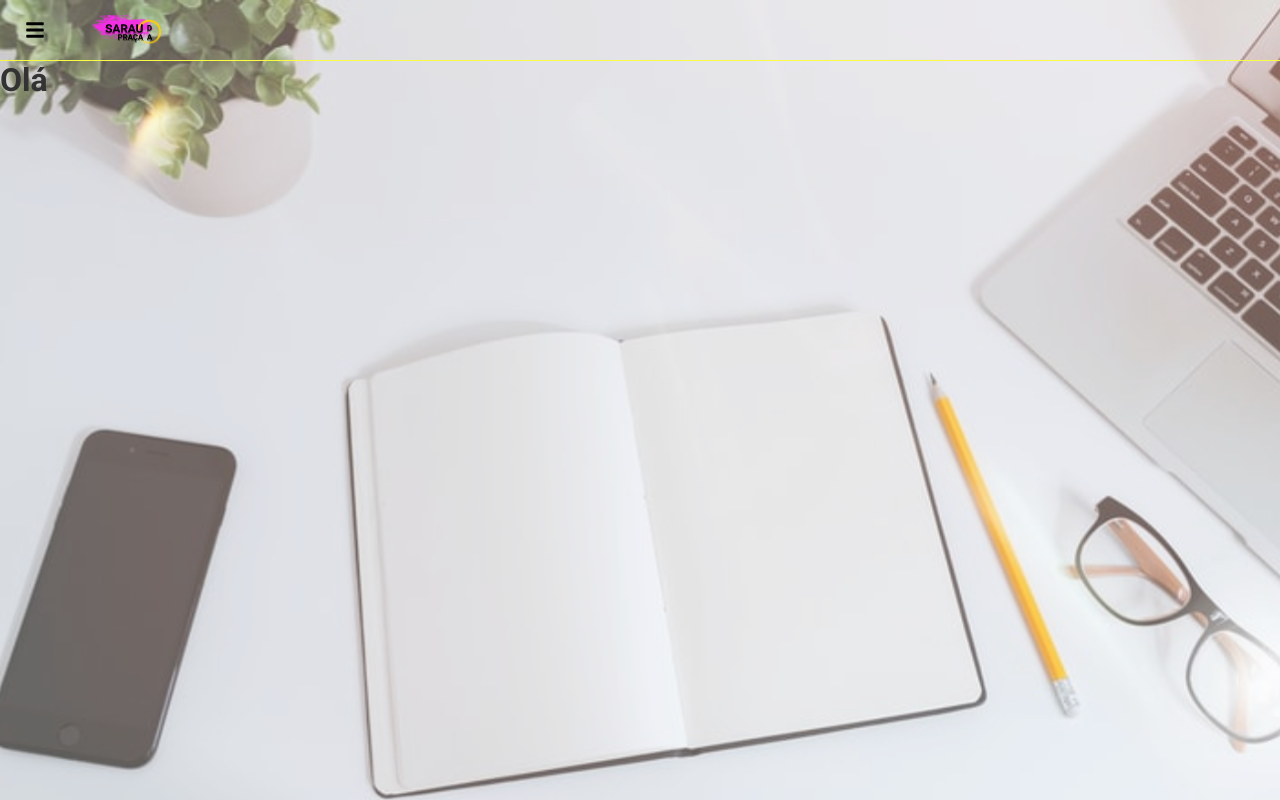
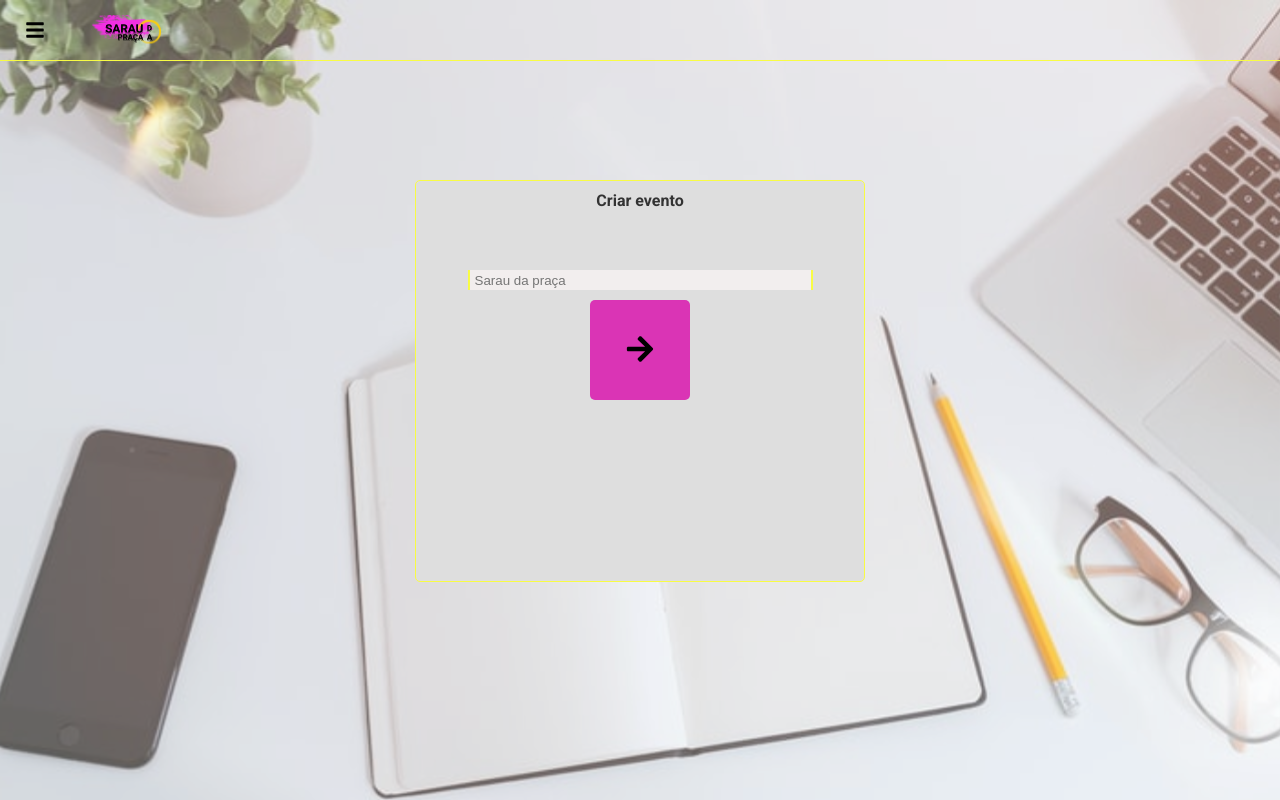
Before and after one commit to mugarate12/saraudapracaWEB, a React (Create React App) app: page /events in a window 1280 px wide. Built offline with nearby package versions, Linux system fonts and the light colour scheme.

Commit message:
input component and create event page

```diff
--- /dev/null
+++ b/src/components/Input/index.tsx
@@ -0,0 +1,18 @@
+import React, { ChangeEvent } from 'react'
+
+import * as Styled from './styles'
+
+interface InputProps {
+  value: string;
+  handleValue: (e: ChangeEvent<HTMLInputElement>) => void;
+  placeholder: string;
+  type?: string;
+}
+
+const Input: React.FC<InputProps> = ({ value, handleValue, placeholder, type }) => {
+  return (
+    <Styled.Input value={value} onChange={handleValue} placeholder={placeholder} type={type} />
+  )
+}
+
+export default Input
--- /dev/null
+++ b/src/components/Input/styles.tsx
@@ -0,0 +1,26 @@
+import styled from 'styled-components'
+
+export const Input = styled.input`
+  width: 75%;
+  height: 20px;
+
+  margin-bottom: 10px;
+  padding-left: 5px;
+
+  border-style: none;
+
+  border-left-style: solid;
+  border-left-width: 2px;
+  border-left-color: ${props => props.theme.colors.borderColor};
+
+  border-right-style: solid;
+  border-right-width: 2px;
+  border-right-color: ${props => props.theme.colors.borderColor};
+
+  background-color: ${props => props.theme.colors.inputBackgroundColor};
+
+  :focus {
+    box-shadow: 0 0 0 0;
+    outline: 0;
+  }
+`
--- a/src/pages/Events/index.tsx
+++ b/src/pages/Events/index.tsx
@@ -1,14 +1,35 @@
-import React from 'react'
+import React, { useState, ChangeEvent } from 'react'
 
 import Header from './../../components/Header/index'
+import Input from './../../components/Input/index'
+import ForwardButton from './../../components/ForwardButton/index'
+
 import * as Styled from './styles'
 
 export default function Events() {
+  const [eventName, setEventName] = useState<string>('')
+
+  function handleEventName(e: ChangeEvent<HTMLInputElement>) {
+    setEventName(e.target.value)
+  }
+
+  function handleButton() {
+    console.log('ok')
+  }
+
   return (
     <Styled.Container>
       <Header haveMenu={true} />
 
-      <h1>Olá</h1>
+      <Styled.ContentContainer>
+        <Styled.FormContainer>
+          <Styled.Title>Criar evento</Styled.Title>
+
+          <Input value={eventName} handleValue={handleEventName} placeholder='Sarau da praça' />
+
+          <ForwardButton onClick={handleButton} />
+        </Styled.FormContainer>
+      </Styled.ContentContainer>
     </Styled.Container>
   )
 }
--- a/src/pages/Events/styles.tsx
+++ b/src/pages/Events/styles.tsx
@@ -15,3 +15,57 @@ export const Container = styled.div`
   -moz-background-size: cover;
   -o-background-size: cover;
 `
+export const ContentContainer = styled.div`
+  min-height: 80%;
+  max-height: 100%;
+
+  display: flex;
+  flex-direction: column;
+  align-items: center;
+  justify-content: center;
+`
+
+export const FormContainer = styled.div`
+  min-width: 35%;
+  min-height: 50vh;
+
+  display: flex;
+  flex-direction: column;
+  align-items: center;
+
+  background-color: ${props => props.theme.colors.inputContainerColor};
+
+  border-width: 1px;
+  border-color: ${props => props.theme.colors.borderColor};
+  border-style: solid;
+  border-radius: 5px;
+
+  @media (max-height: 370px) {
+    min-height: 70vh;
+  }
+
+  @media (max-height: 550px) {
+    max-height: 30vh;
+  }
+
+  @media (max-width: 340px) {
+    min-width: 80%;
+  }
+
+  @media (max-width: 640px) {
+    min-width: 60%;
+  }
+`
+
+export const Title = styled.h2`
+  font-size: 16px;
+
+  margin-top: 10px;
+  margin-bottom: 60px;
+
+  color: ${props => props.theme.colors.fontColor};
+
+  @media (max-height: 550px) {
+    margin-bottom: 20px;
+  }
+`
--- a/src/pages/Home/index.tsx
+++ b/src/pages/Home/index.tsx
@@ -5,6 +5,7 @@ import api from './../../config/axios'
 
 import Header from './../../components/Header/index'
 import ForwardButton from './../../components/ForwardButton/index'
+import Input from './../../components/Input/index'
 
 import * as Styled from './styles'
 
@@ -59,8 +60,9 @@ export default function Home() {
         <Styled.LoginContainer>
           <Styled.Title>Iniciar Sessão</Styled.Title>
 
-          <Styled.Input value={email} onChange={handleEmail} placeholder='seuemail@mail.com'/>
-          <Styled.Input value={password} onChange={handlePassword} type='password' placeholder='suasenha123'/>
+          {/* <Styled.Input value={email} onChange={handleEmail} placeholder='seuemail@mail.com'/> */}
+          <Input value={email} handleValue={handleEmail} placeholder='seuemail@mail.com' />
+          <Input value={password} handleValue={handlePassword} type='password' placeholder='suasenha123'/>
 
           <Styled.CheckboxContainer>
             <Styled.Checkbox defaultChecked={checkboxState} onChange={handleCheckBox}/>
--- a/src/pages/Home/styles.tsx
+++ b/src/pages/Home/styles.tsx
@@ -68,31 +68,6 @@ export const Title = styled.h2`
 
   @media (max-height: 550px) {
     margin-bottom: 20px;
-  }
-`
-
-export const Input = styled.input`
-  width: 75%;
-  height: 20px;
-
-  margin-bottom: 10px;
-  padding-left: 5px;
-
-  border-style: none;
-
-  border-left-style: solid;
-  border-left-width: 2px;
-  border-left-color: ${props => props.theme.colors.borderColor};
-
-  border-right-style: solid;
-  border-right-width: 2px;
-  border-right-color: ${props => props.theme.colors.borderColor};
-
-  background-color: ${props => props.theme.colors.inputBackgroundColor};
-
-  :focus {
-    box-shadow: 0 0 0 0;
-    outline: 0;
   }
 `
 
```
